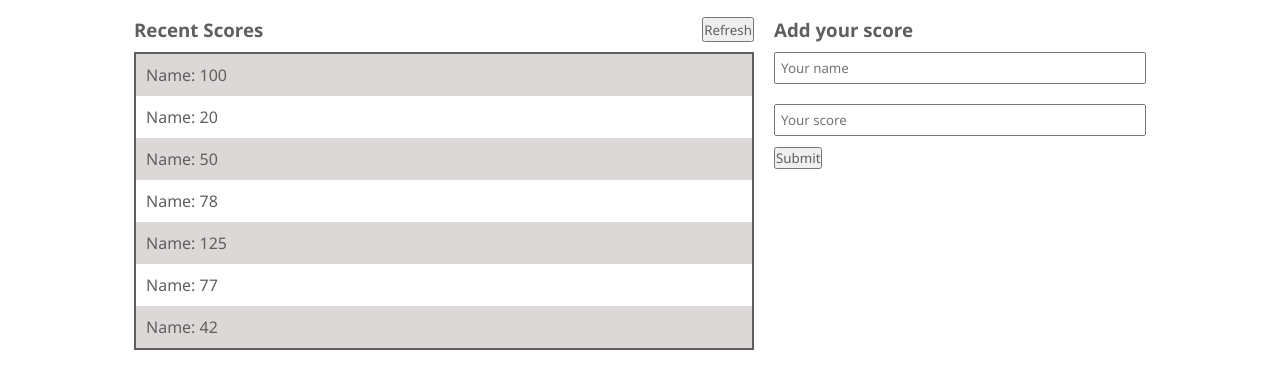
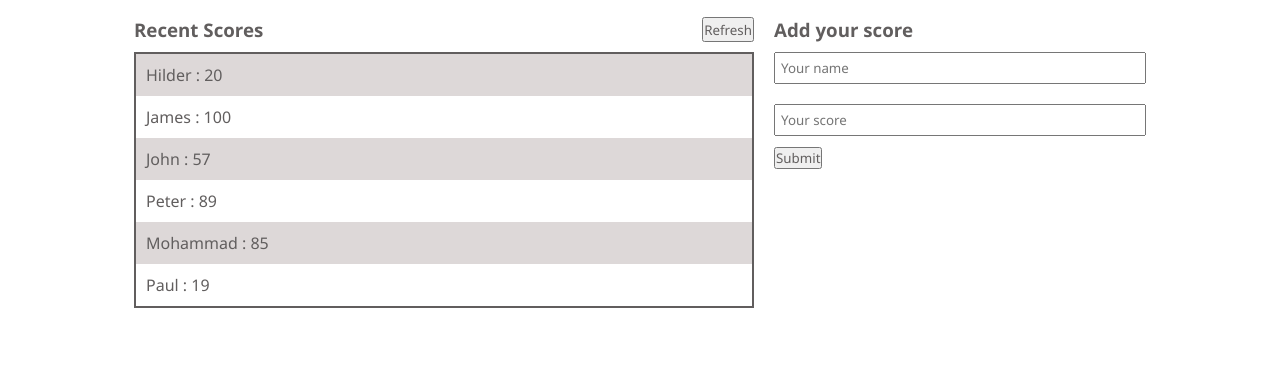
Before and after one commit to Theodoraldo/leaderboard-project, a website built with webpack: page src/index.html in a window 1280 px wide. Shown: the part 86-474 px from the top of the page. Built offline with nearby package versions, Linux system fonts and the light colour scheme.

Commit message:
Modify src folder files

```diff
--- a/src/index.html
+++ b/src/index.html
@@ -14,15 +14,8 @@
           <button>Refresh</button>
         </div>
         <div class="score_details">
-          <ul>
-            <li class="odd">Name: 100</li>
-            <li>Name: 20</li>
-            <li class="odd">Name: 50</li>
-            <li>Name: 78</li>
-            <li class="odd">Name: 125</li>
-            <li>Name: 77</li>
-            <li class="odd">Name: 42</li>
-          </ul>
+          <ul class="container">
+
         </div>
       </div>
       <div class="add_score">
--- a/src/index.js
+++ b/src/index.js
@@ -1 +1,16 @@
 import './style.css';
+import scores from './module/database';
+
+const container = document.querySelector('.container');
+
+let displayScore = () => {
+  container.innerHTML = '';
+  for (let i = 0; i < scores.length; i += 1) {
+    container.innerHTML += `
+    <li class="${scores[i].id % 2 ? "odd" : "even"}">${scores[i].name} : ${scores[i].score}</li>
+    </ul>
+    `;
+  }
+};
+
+displayScore();
--- /dev/null
+++ b/src/module/database.js
@@ -0,0 +1,34 @@
+let scores = [
+  {
+    "id": 1,
+    "name": "Hilder",
+    "score": 20
+  },
+  {
+    "id": 2,
+    "name": "James",
+    "score": 100
+  },
+  {
+    "id": 3,
+    "name": "John",
+    "score": 57
+  },
+  {
+    "id": 4,
+    "name": "Peter",
+    "score": 89
+  },
+  {
+    "id": 5,
+    "name": "Mohammad",
+    "score": 85
+  },
+  {
+    "id": 6,
+    "name": "Paul",
+    "score": 19
+  },
+];
+
+export default scores;
--- a/src/style.css
+++ b/src/style.css
@@ -37,6 +37,10 @@ h1 {
   background-color: rgb(221, 216, 216);
 }
 
+.even {
+  background-color: rgb(255, 255, 255);
+}
+
 li {
   list-style-type: none;
   padding: 10px;
```
